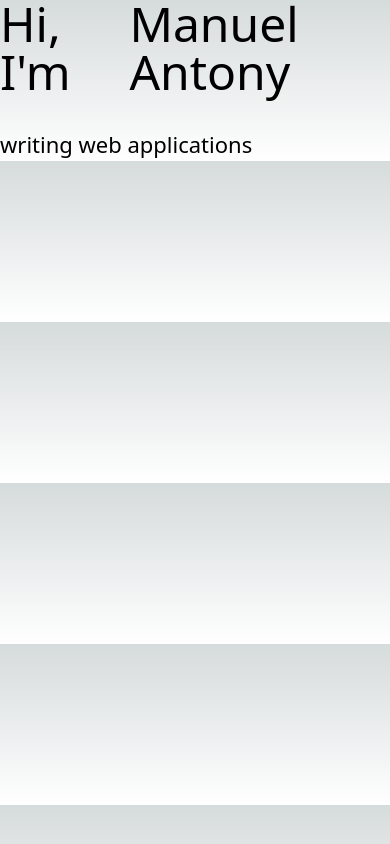
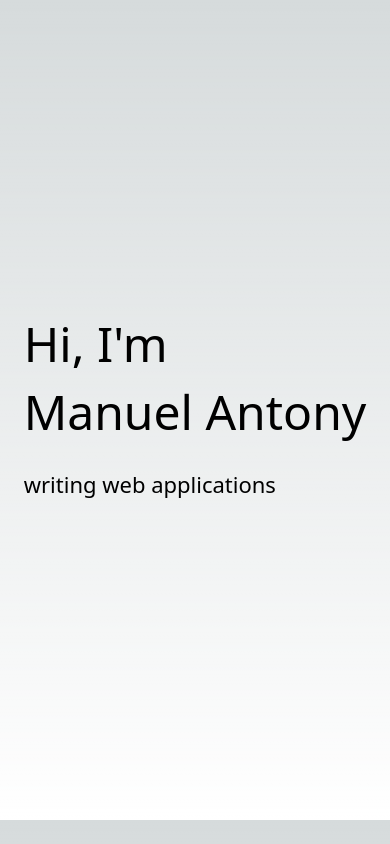
Before and after one commit to manuelxantony/manuelxantony-blog, a Next.js app: page / in a window 390 px wide. Built offline with nearby package versions, Linux system fonts and the light colour scheme.

Commit message:
added animation to name

```diff
--- a/components/about/about.tsx
+++ b/components/about/about.tsx
@@ -2,10 +2,10 @@ import AnimatedText from '../animated/animatedText';
 
 export default function About() {
   return (
-    <section className="container mx-auto">
-      <div className="md:h-[820px] flex justify-center items-center">
+    <section className="container mx-auto ">
+      <div className="h-[820px] flex justify-center items-center">
         <div className="flex flex-col gap-8">
-          <div className="flex flex-row gap-5">
+          <div className="flex flex-col md:flex-row  gap-5">
             <h1>{`Hi, I'm `}</h1>
             <h1>
               <AnimatedText text="Manuel Antony" />
```
